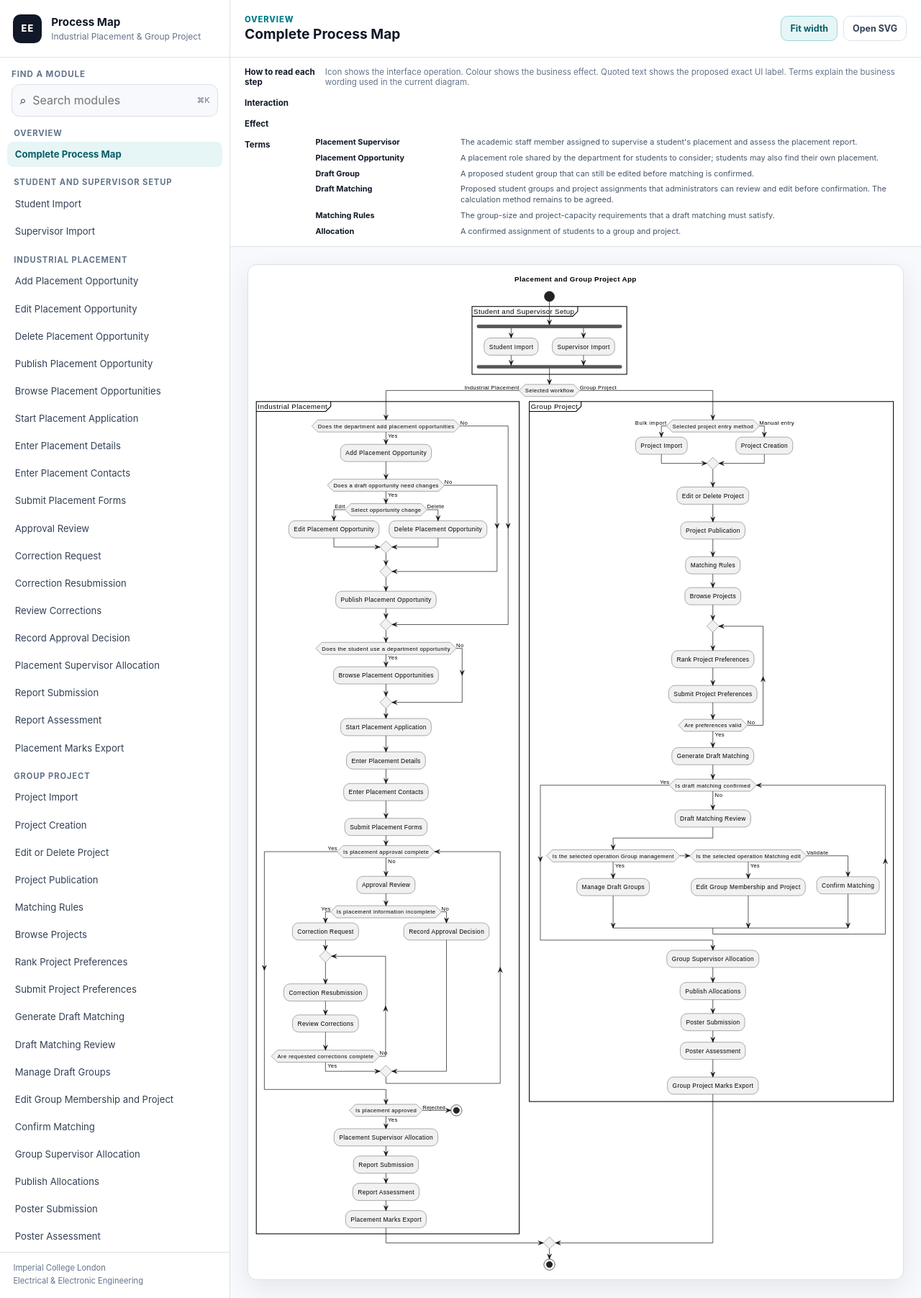
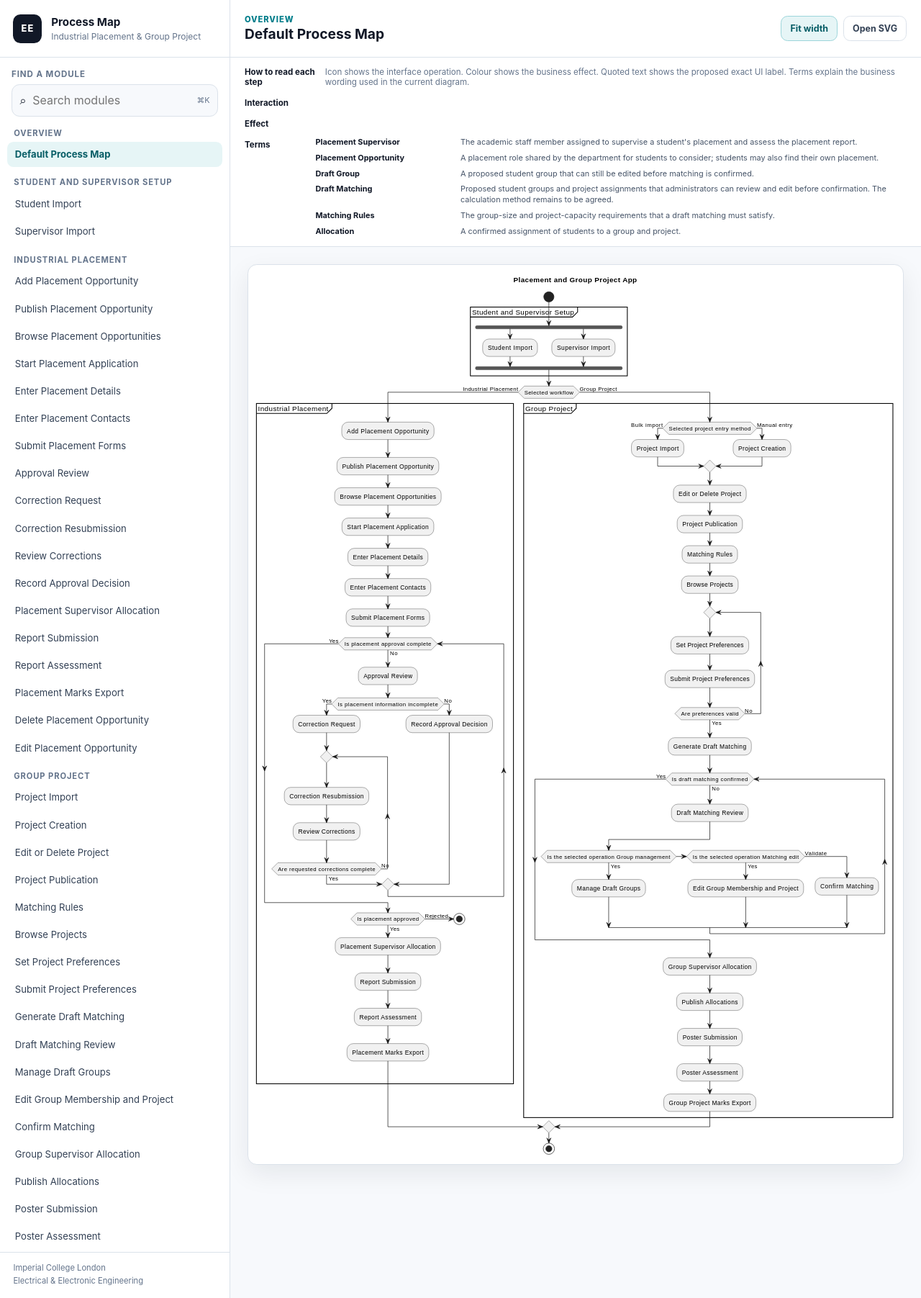
Before and after one commit to sdflkjssl/sdflkjssl.github.io, a Jekyll site: the page industrial-placement-group-project/index.html, which Jekyll copies as it is, in a window 1280 px wide. Shown: the whole page at 72% size. Built offline with Jekyll 4.4.1, drawn with Linux system fonts in a browser that asks for light colours.

Commit message:
Update industrial placement process map

```diff
--- a/industrial-placement-group-project/app.js
+++ b/industrial-placement-group-project/app.js
@@ -213,7 +213,7 @@ function normaliseDiagramLabel(value) {
 }
 
 function connectOverviewModules(svg) {
-  const moduleItems = diagrams.filter((item) => item.group !== "Overview");
+  const moduleItems = diagrams.filter((item) => item.group !== "Overview" && item.inOverview);
   const textNodes = [...svg.querySelectorAll("text")];
   const claimedTextNodes = new Set();
 
@@ -262,7 +262,7 @@ async function createOverviewDiagram(item) {
   svg.removeAttribute("style");
   svg.classList.add("diagram");
   svg.setAttribute("role", "group");
-  svg.setAttribute("aria-label", "Complete process map. Select any module to open its detailed process diagram.");
+  svg.setAttribute("aria-label", "Default process map. Select any module to open its detailed process diagram.");
   svg.setAttribute("aria-details", "diagram-description");
   connectOverviewModules(svg);
   return svg;
--- a/industrial-placement-group-project/index.html
+++ b/industrial-placement-group-project/index.html
@@ -50,7 +50,7 @@
         <button class="menu-button" id="menu-button" type="button" aria-label="Open navigation" aria-controls="sidebar" aria-expanded="false">Menu</button>
         <div class="diagram-heading">
           <span id="diagram-group">Overview</span>
-          <h1 id="diagram-title" tabindex="-1">Complete Process Map</h1>
+          <h1 id="diagram-title" tabindex="-1">Default Process Map</h1>
         </div>
         <div class="toolbar-actions">
           <button class="toolbar-button" id="view-mode" type="button" aria-pressed="true">Fit width</button>
@@ -80,12 +80,12 @@
       <section class="diagram-stage" id="diagram-stage" data-mode="fit" aria-labelledby="diagram-title">
         <div class="loading-indicator" id="loading-indicator" role="status">Loading diagram…</div>
         <div class="diagram-container" id="diagram-container">
-          <img class="diagram" src="diagrams/overview.svg" alt="Complete process map" aria-details="diagram-description">
+          <img class="diagram" src="diagrams/overview.svg" alt="Default process map" aria-details="diagram-description">
         </div>
       </section>
 
       <section class="visually-hidden" id="diagram-description" aria-labelledby="diagram-description-title">
-        <h2 id="diagram-description-title">Complete Process Map text outline</h2>
+        <h2 id="diagram-description-title">Default Process Map text outline</h2>
         <ol id="diagram-outline"></ol>
       </section>
     </main>
```
Also changed, not shown: industrial-placement-group-project/diagrams/group-project/preference-button-reordering.svg (added), industrial-placement-group-project/diagrams/group-project/preference-editing.svg, industrial-placement-group-project/diagrams/group-project/preference-removal.svg (added), industrial-placement-group-project/diagrams/industrial-placement/opportunity-deletion.svg, industrial-placement-group-project/diagrams/industrial-placement/opportunity-editing.svg, industrial-placement-group-project/diagrams/overview.svg, industrial-placement-group-project/manifest.json.
